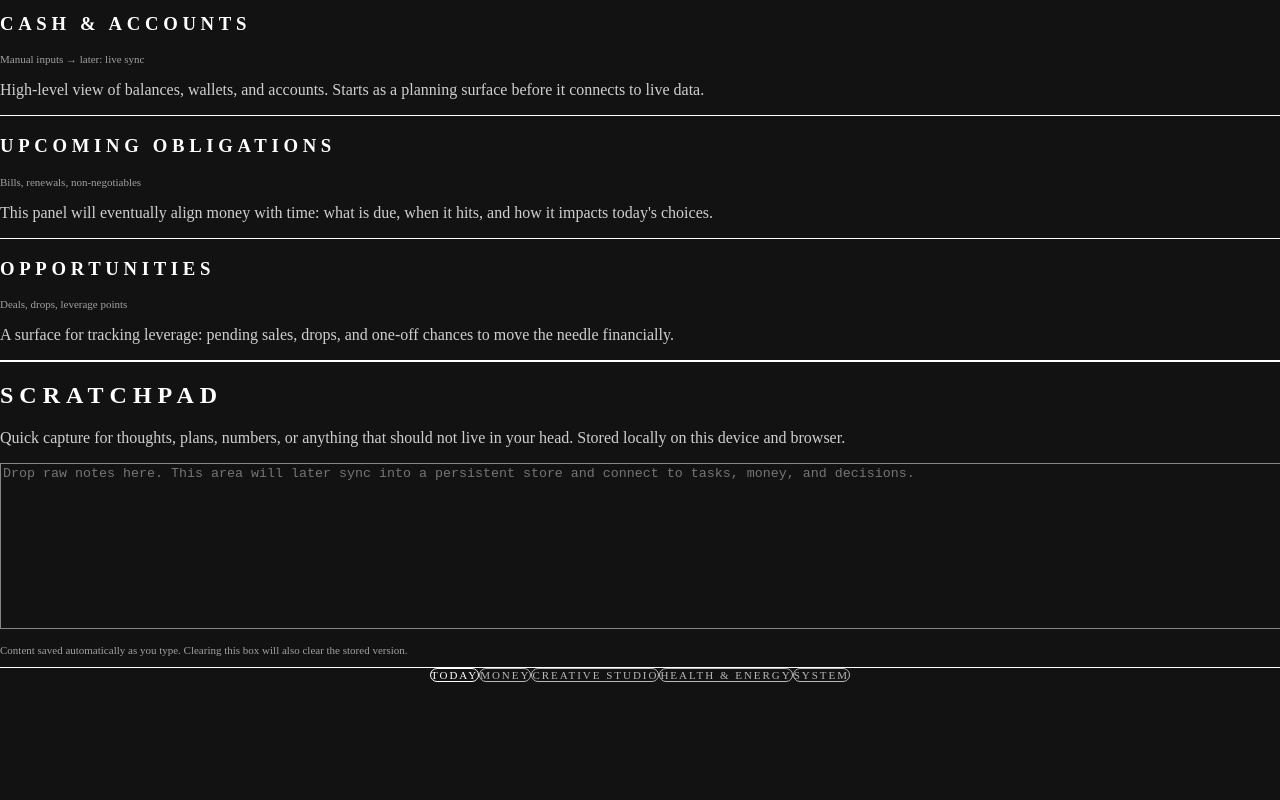
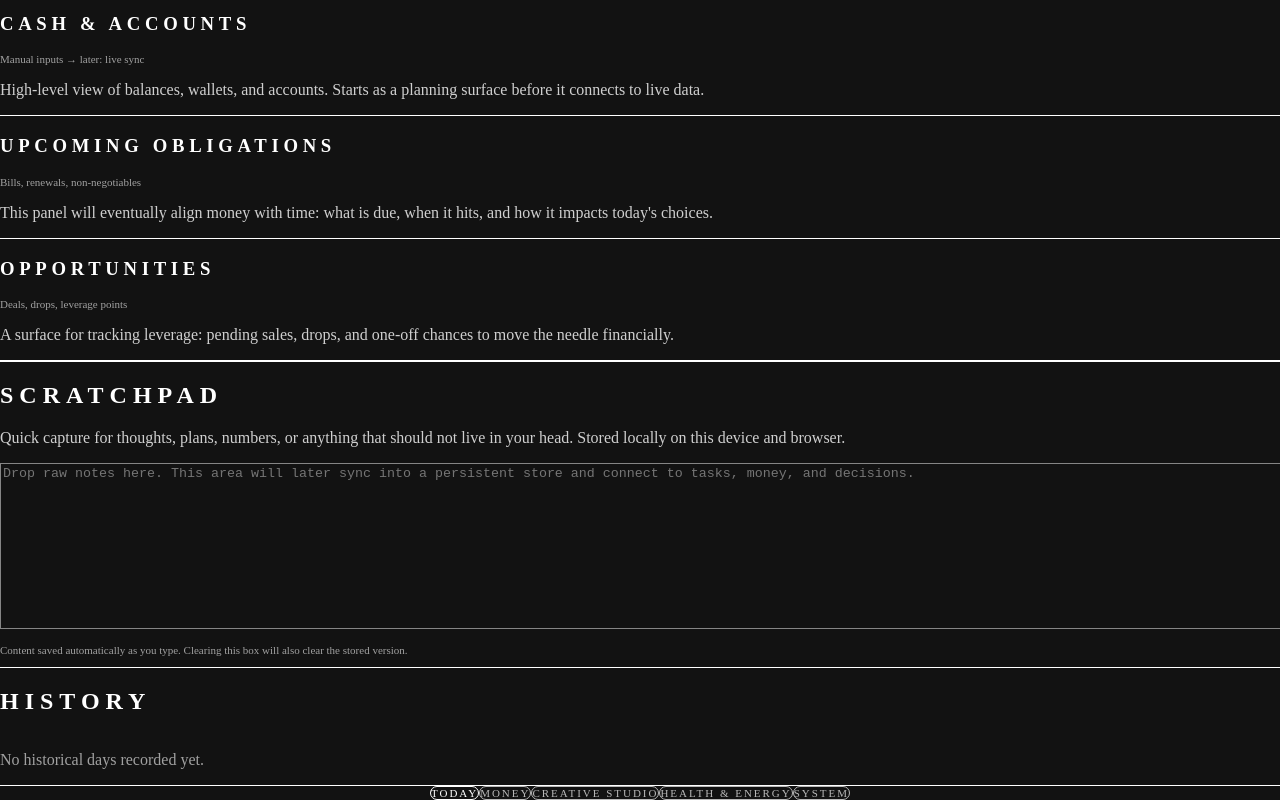
Before and after one commit to TroupeCrypto/Troupe-OS-Redo, a Next.js app: page / in a window 1280 px wide. Shown: the part 1516-2316 px from the top of the page. Before the commit the page ends 2198 px from the top, so only its background shows below. Built offline with nearby package versions, Linux system fonts and the light colour scheme.

Commit message:
Integrate HistoryViewerPanel into HomePage

```diff
--- a/app/page.jsx
+++ b/app/page.jsx
@@ -4,6 +4,7 @@ import TodayFocusPanel from "../components/TodayFocusPanel";
 import ObligationsPanel from "../components/ObligationsPanel";
 import ScratchpadPanel from "../components/ScratchpadPanel";
 import MoneySnapshotPanel from "../components/MoneySnapshotPanel";
+import HistoryViewerPanel from "../components/HistoryViewerPanel";
 
 export default function HomePage() {
   return (
@@ -177,7 +178,8 @@ export default function HomePage() {
       </section>
 
       {/* Scratchpad (persistent) */}
-      <ScratchpadPanel />
+       <ScratchpadPanel />
+       <HistoryViewerPanel />
 
       {/* Bottom Navigation Bar */}
       <footer className="sticky bottom-0 border-t border-white/40 bg-black/95 backdrop-blur px-2 py-2 flex justify-center">
```
